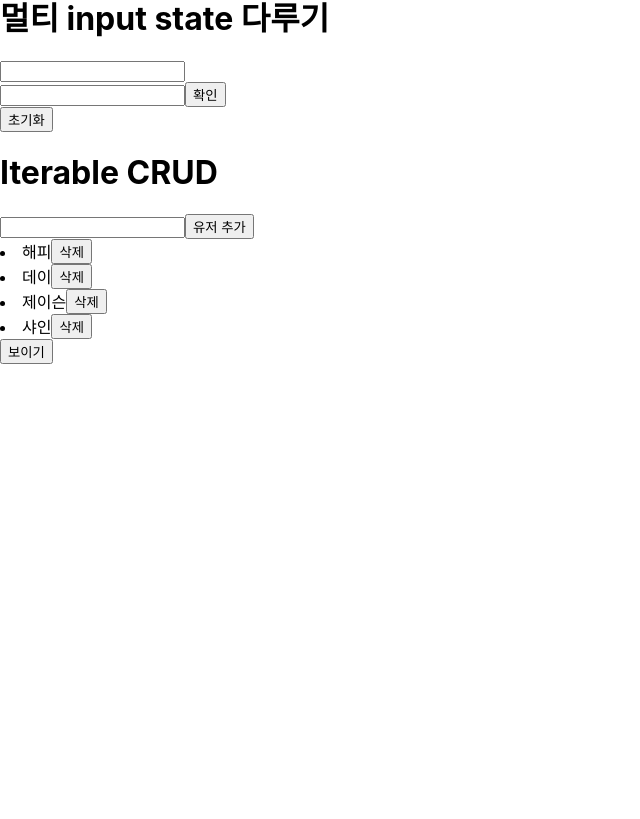
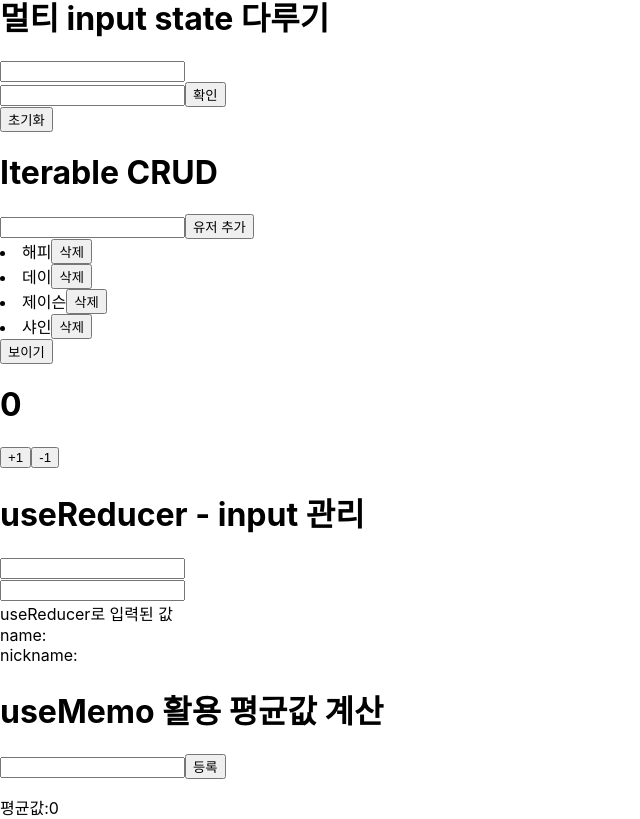
Before and after one commit to happy-sonday/how-to-react-easy, a React (Create React App) app: page / in a window 1280 px wide. Shown: the part 382-1201 px from the top of the page, without its empty margins (0-640 px from the left). Before the commit the page ends 800 px from the top, so only its background shows below. Built offline with nearby package versions, Linux system fonts and the light colour scheme.

Commit message:
useReducer useMemo 실습

```diff
--- a/src/App.js
+++ b/src/App.js
@@ -7,6 +7,9 @@ import HandleObjState from './components/HandleObjState';
 import EventPractice from './components/EventPractice';
 import ListIterable from './components/ListIterable';
 import UseEffectPractice from './components/UseEffectPractice';
+import UseReducerPractice from './components/UseReducerPractice';
+import UserReducerInput from './components/UserReducerInput';
+import UseMemoAVG from './components/UseMemoAVG';
 
 const App = () => {
   const [visible, setVisible] = useState(false);
@@ -28,6 +31,10 @@ const App = () => {
         {visible ? '숨기기' : '보이기'}
       </button>
       {visible && <UseEffectPractice />}
+
+      <UseReducerPractice />
+      <UserReducerInput />
+      <UseMemoAVG />
     </div>
   );
 };
--- /dev/null
+++ b/src/components/UseMemoAVG.tsx
@@ -0,0 +1,60 @@
+import React, { useState, useMemo, useCallback } from 'react';
+/**
+ *
+ * useMemo 특히 input onChange에 의해 변경을 게속 감지하게되어
+ * 최종 연산 결과만 확인할 경우에는 해당 함수가 리렌더링되서 성능에 영향을 주게된다.
+ * useEffect처럼 변경을 디텍팅할 변수를 배열에 넣으면
+ * 해당 변수가 업데이트 됐을때 useMemo body에 작성된 코드가 실행된다.
+ *
+ */
+
+const getAverage = (numbers: number[]) => {
+  console.log('리렌더링 평균값 계산중..');
+
+  if (numbers.length === 0) return 0;
+  const sum = numbers.reduce((a, b) => a + b);
+  return sum / numbers.length;
+};
+const UseMemoAVG = () => {
+  const [list, setList] = useState<number[]>([]);
+  const [number, setNumber] = useState('');
+
+  /**
+   * NOTE:useCallback은 useMemo과 유사한 원리로 값이 아닌 생성해두었던 함수를 기억해 리렌더링시 함수가 재생성되는 것을 방지
+   * 컴포넌트가 처음 생성될때만 함수생성하고자 한다면 빈배열
+   */
+  const onChange = useCallback((e: { target: { value: string } }) => {
+    setNumber(e.target.value);
+  }, []);
+
+  /**
+   * NOTE:useCallback사용시
+   * 해당 함수내에서 상태값에 의존해야하는경우 반드시
+   * 두번째 파라미터 배열에 포함해줘야한다
+   *
+   */
+  const onInsert = useCallback(() => {
+    setList(list.concat(parseInt(number, 10)));
+    setNumber('');
+  }, [number, list]);
+
+  //list변수가 변화가 됐을때 useMemo callback으로 전달한 getAverage 실행
+  const avg = useMemo(() => getAverage(list), [list]);
+
+  return (
+    <div>
+      <h1>useMemo 활용 평균값 계산</h1>
+      <input type='text' value={number} onChange={onChange} />
+      <button onClick={onInsert}>등록</button>
+      <ul>
+        {list.map((value, index) => (
+          <li key={index}>{value}</li>
+        ))}
+      </ul>
+      {/* <div>평균값:{getAverage(list)}</div> */}
+      <div>평균값:{avg}</div>
+    </div>
+  );
+};
+
+export default UseMemoAVG;
--- /dev/null
+++ b/src/components/UseReducerPractice.tsx
@@ -0,0 +1,45 @@
+import React, { useReducer } from 'react';
+
+/**
+ *
+ * NOTE: useState보다 다양한 상태값으로 업데이트 해주고 싶을때 사용
+ * 현재상태, 업데이트를 위해 필요한 정보를 담은
+ * action(type과 그외 추가가 필요한 값으로 구성)값을 전달받아 새로운 상태로 반환하는 함수
+ *
+ */
+
+const reducer = (state: number, action: { type: string }) => {
+  switch (action.type) {
+    case 'INCREMENT':
+      return state + 1;
+    case 'DECREMENT':
+      return state - 1;
+    default:
+      return state;
+  }
+};
+
+const UseReducerPractice = () => {
+  // dispatch 함수로 전달된 action객체의 type이 reducer 함수가 호출되어 인자로 전달
+  // dispatch에 의해 전달된 액션객체 내 type properties switch-case로 읽음
+  // 현재 상태값을 갖고 있는 state를 가공하여 반환 number 업데이트
+  const [number, dispatch] = useReducer(reducer, 0);
+
+  const onIncrease = () => {
+    dispatch({ type: 'INCREMENT' });
+  };
+
+  const onDecrease = () => {
+    dispatch({ type: 'DECREMENT' });
+  };
+
+  return (
+    <div>
+      <h1>{number}</h1>
+      <button onClick={onIncrease}>+1</button>
+      <button onClick={onDecrease}>-1</button>
+    </div>
+  );
+};
+
+export default UseReducerPractice;
--- /dev/null
+++ b/src/components/UserReducerInput.tsx
@@ -0,0 +1,35 @@
+import React, { useReducer } from 'react';
+
+const reducer = (state: any, action: { name: string; value: string }) => {
+  return {
+    ...state,
+    [action.name]: action.value,
+  };
+};
+const UserReducerInput = () => {
+  const [state, dispatch] = useReducer(reducer, { name: '', nickname: '' });
+  const { name, nickname } = state;
+
+  const onChange = (e: { target: { name: string; value: string } }) => {
+    // useState라면 콜백함수로 호춣하는 함수내에서 실행했을텐데 dispatch로 action값을 전달한다.
+
+    dispatch(e.target);
+  };
+
+  return (
+    <div>
+      <h1>useReducer - input 관리</h1>
+      <input type='text' value={name} onChange={onChange} name='name' />
+      <br />
+      <input type='text' value={nickname} onChange={onChange} name='nickname' />
+      <br />
+      useReducer로 입력된 값<br />
+      name:{name}
+      <br />
+      nickname:{nickname}
+      <br />
+    </div>
+  );
+};
+
+export default UserReducerInput;
```
